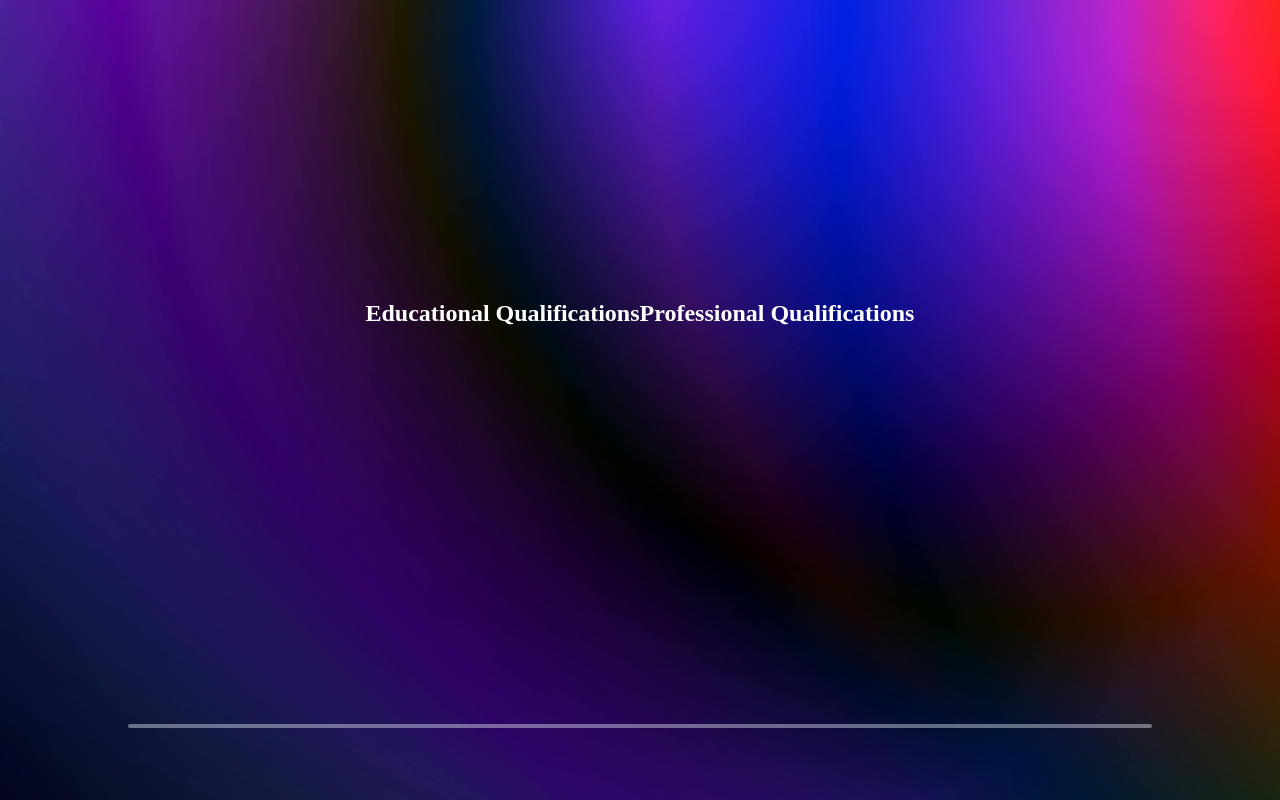
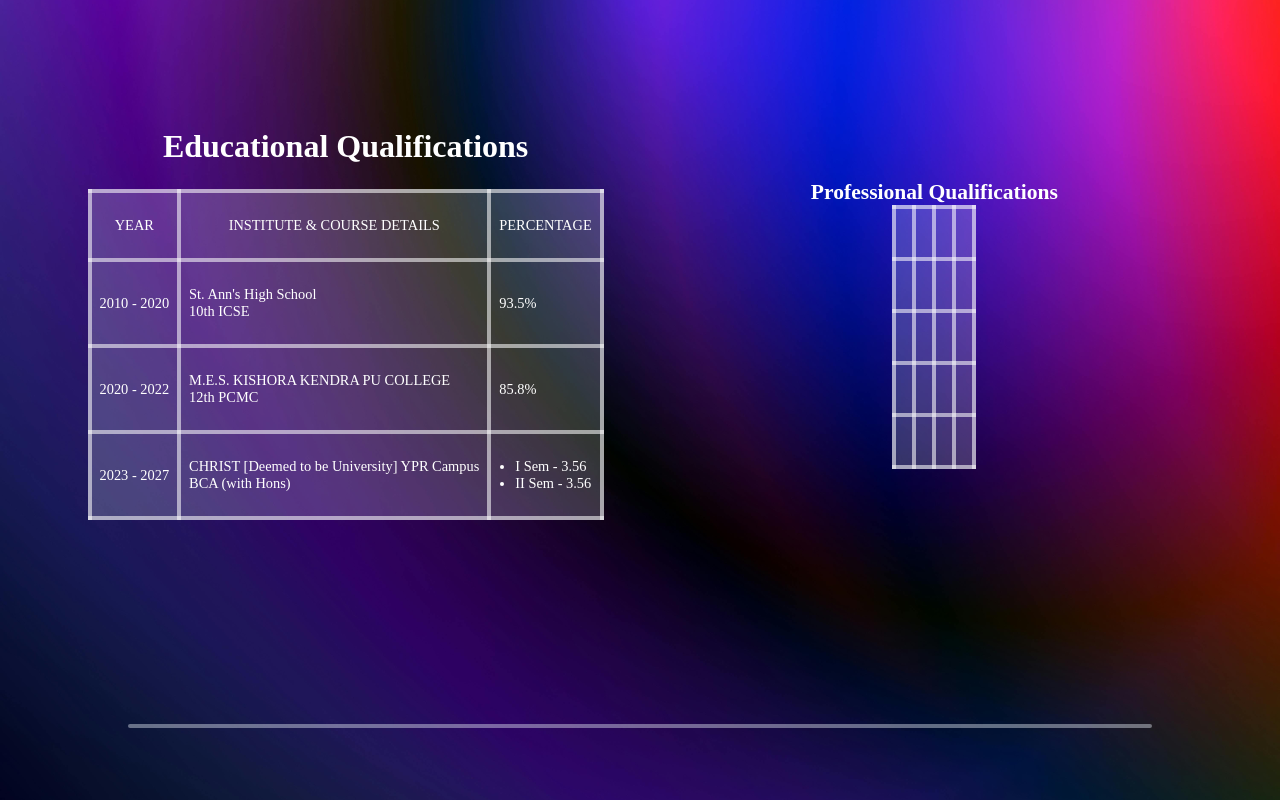
Before and after one commit to 6ft-alien/portfolio, a plain HTML site: page index.html in a window 1280 px wide. Shown: the part 880-1680 px from the top of the page. Drawn offline with Linux system fonts and the light colour scheme.

Commit message:
Updated Educational Qualifications

```diff
--- a/index.html
+++ b/index.html
@@ -27,39 +27,39 @@
     </section>
     <hr>
     <section id="Qualifications">
-        <div id="educational">
+        <div id="Educational">
             <h1>Educational Qualifications</h1>
-            <table>
-                <th>
-                    <td></td>
-                    <td></td>
-                    <td></td>
-                </th>
+            <table id="educationaltable">
                 <tr>
-                    <td></td>
-                    <td></td>
-                    <td></td>
+                    <th>YEAR</th>
+                    <th>INSTITUTE & COURSE DETAILS</th>
+                    <th>PERCENTAGE</th>
                 </tr>
                 <tr>
-                    <td></td>
-                    <td></td>
-                    <td></td>
+                    <td>2010 - 2020</td>
+                    <td>St. Ann's High School<br/>10th ICSE</td>
+                    <td>93.5%</td>
                 </tr>
                 <tr>
-                    <td></td>
-                    <td></td>
-                    <td></td>
+                    <td>2020 - 2022</td>
+                    <td>M.E.S. KISHORA KENDRA PU COLLEGE<br/>12th PCMC</td>
+                    <td>85.8%</td>
                 </tr>
                 <tr>
-                    <td></td>
-                    <td></td>
-                    <td></td>
+                    <td>2023 - 2027</td>
+                    <td>CHRIST [Deemed to be University] YPR Campus<br/>BCA (with Hons)</td>
+                    <td>
+                        <ul>
+                            <li>I Sem - 3.56</li>
+                            <li>II Sem - 3.56</li>
+                        </ul>
+                    </td>
                 </tr>
             </table>
         </div>
         <div id="Professional">
             <h1>Professional Qualifications</h1>
-            <table>
+            <table id="professionaltable">
                 <th>
                     <td></td>
                     <td></td>
--- a/styles.css
+++ b/styles.css
@@ -48,18 +48,21 @@ nav a:hover{
     width: 100%;
     height: 100vh;
 }
-
 .about{
     display: flex;
     align-items: center;
     justify-content: center;
     width: 70%;
     background-color: rgba(240, 248, 255, 0.199);
-
     padding: 7vh;
     border: 0.5vh solid rgba(255, 255, 255, 0.562);
     border-radius: 8vh;
     gap: 10vh;
+    transition: 1s cubic-bezier(0.075, 0.82, 0.165, 1);
+}
+.about:hover{
+    box-shadow: 0 0 15vh rgba(240, 248, 255, 0.281);
+    scale: 1.02;
 }
 .about img{
     width: 35vh;
@@ -67,10 +70,9 @@ nav a:hover{
     transition: 1s cubic-bezier(0.075, 0.82, 0.165, 1);
 }
 .about img:hover{
-    scale: 1.05;
-    border-radius: 100%;
+    scale: 1.15;
+    transform: rotate(-10deg);
     box-shadow: 0 0 15vh rgba(240, 248, 255, 0.281);
-    transform: rotateX(45 deg);
 }
 .about h1{
     margin-bottom: 3vh;
@@ -94,3 +96,49 @@ hr{
     justify-content: center;
     width: 100%;
 }
+#Educational, #Professional {
+    display: flex;
+    flex-direction: column;
+    align-items: center;
+    justify-content: center;
+    width: 46%;
+    font-size: 1.8vh;
+    transition: 1s cubic-bezier(0.075, 0.82, 0.165, 1);
+}
+#Educational:hover{
+    scale: 1.02;
+}
+#Educational h1{
+    margin-bottom: 3vh;
+    font-size: 4vh;
+}
+#educationaltable, #professionaltable {
+    display: flex;
+    align-items: center;
+    justify-content: center;
+    text-align: center;
+    background-color: rgba(240, 248, 255, 0.199);
+    transition: 1s cubic-bezier(0.075, 0.82, 0.165, 1);
+    border-collapse: collapse;
+}
+#educationaltable:hover{
+    box-shadow: 0 0 15vh rgba(240, 248, 255, 0.281);
+    scale: 1.02;
+}
+td,th,tr {
+    font-weight: 400;
+    padding: 3vh 1vh;
+    border: 0.5vh solid rgba(255, 255, 255, 0.562);
+    transition: 1s cubic-bezier(0.075, 0.82, 0.165, 1);
+}
+td {
+    font-weight: 300;
+    text-align: left;
+    transition: 1s cubic-bezier(0.075, 0.82, 0.165, 1);
+}
+td li {
+    margin-left: -3vh;
+}
+th:hover,td:hover {
+    background-color: rgba(240, 248, 255, 0.171);
+}
```
